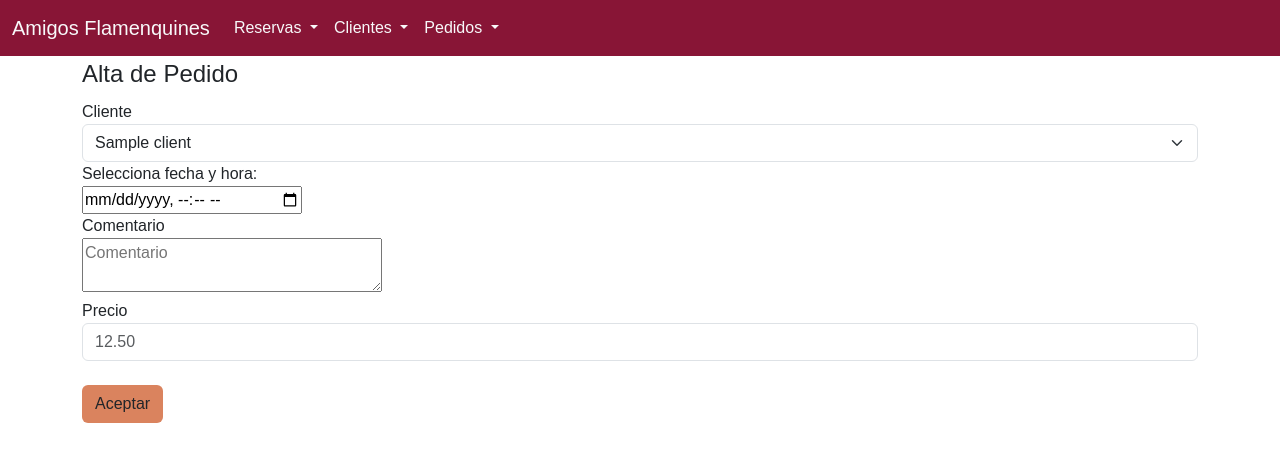
After one commit to xamarbel660/AmigosFlamenquinesPHP, a PHP site: page /alta_pedido.php in a window 1280 px wide. The commit adds this page. Shown: the top 462 px of the page. Run offline with PHP 8.4, Linux system fonts and the light colour scheme; tables that the repository leaves empty or names only in its code hold one stand-in row (values such as "Sample post"); data that the repository does not hold is empty.

Commit message:
cambio de cabezera y nuevo modulo añadido

```diff
--- /dev/null
+++ b/alta_pedido.php
@@ -0,0 +1,71 @@
+<?php
+require_once("config.php");
+
+$conexion = obtenerConexion();
+
+$sql = "SELECT id_client,name FROM client;";
+
+$resultado = mysqli_query($conexion, $sql);
+
+$options = "";
+while ($fila = mysqli_fetch_assoc($resultado)) {
+    // $tipos[] = $fila; // Insertar una fila al final
+    $options .= " <option value='" . $fila["id_client"] . "'>" . $fila["name"] . "</option>";
+}
+
+// Cabecera HTML que incluye navbar
+include_once("cabecera.html");
+?>
+
+<div class="container" id="formularios">
+    <div class="row">
+        <form class="form-horizontal" action="proceso_alta_cliente.php" name="frmAltaCliente" id="frmAltaCliente" method="post">
+            <fieldset>
+                <legend>Alta de Pedido</legend>
+                <!-- Lista Clientes -->
+                <div class="form-group">
+                    <label class="col-xs-4 control-label" for="lstCliente">Cliente</label>
+                    <div class="col-xs-4">
+                        <select name="lstCliente" id="lstCliente" class="form-select" aria-label="Default select example">
+                            <?php echo $options; ?>
+                        </select>
+                    </div>
+                </div>
+
+                <!-- Fecha Reserva -->
+                <div class="form-group">
+                    <label for="fechaReserva">Selecciona fecha y hora:</label><br>
+                    <input type="datetime-local" id="fechaReserva" name="fechaReserva">
+                </div>
+
+                <!-- Comentario Pedido -->
+                <div class="form-group">
+                    <label class="col-xs-4 control-label" for="textAreaComentario">Comentario</label>
+                    <div class="col-xs-4">
+                        <textarea name="textAreaComentario" id="textAreaComentario" placeholder="Comentario" cols="30"></textarea>
+                    </div>
+
+                </div>
+
+                <!-- Precio Pedido -->
+                <div class="form-group">
+                    <label class="col-xs-4 control-label" for="numPrecio">Precio</label>
+                    <div class="col-xs-4">
+                        <input id="numPrecio" name="numPrecio" placeholder="12.50" class="form-control input-md" type="number" step="0.5" min="0" max="500">
+                    </div>
+                </div>
+                <!-- Button -->
+                <div class="form-group">
+                    <label class="col-xs-4 control-label" for="btnAceptarAltaPedido"></label>
+                    <div class="col-xs-4">
+                        <input type="submit" id="btnAceptarAltaPedido" name="btnAceptarAltaPedido" class="btn bg-secondary" value="Aceptar" />
+                    </div>
+                </div>
+            </fieldset>
+        </form>
+
+    </div>
+</div>
+</body>
+
+</html>
--- a/cabecera.html
+++ b/cabecera.html
@@ -11,22 +11,81 @@
 		integrity="sha384-C6RzsynM9kWDrMNeT87bh95OGNyZPhcTNXj1NW7RuBCsyN/o0jlpcV8Qyq46cDfL"
 		crossorigin="anonymous"></script>
 	<style type="text/css">
-		body {
-			margin-left: 10px;
+		/* Colores de nuestra paleta */
+		:root {
+			--bs-primary: #881536;
+			--bs-secondary: #DA835E;
+			--bs-primary-rgb: 136, 21, 54;
 		}
 
-		#formularios {
-			margin-top: 60px;
+		.bg-primary {
+			background-color: var(--bs-primary) !important;
+		}
+
+		.bg-secondary {
+			background-color: var(--bs-secondary) !important;
+		}
+
+		/* Fuentes de letras */
+		body {
+			font-family: "Dosis", sans-serif;
+			font-optical-sizing: auto;
+			font-weight: 500;
+			font-style: normal;
+		}
+
+		footer {
+			font-family: "PT Serif", serif;
+			font-weight: 400;
+			font-style: normal;
+		}
+
+		h1,
+		h2,
+		h3,
+		h4,
+		h5,
+		h6 {
+			font-family: "PT Serif", serif;
+			font-weight: 700;
+			font-style: normal;
+		}
+
+		/* Fondo de la página */
+		.bg-cont-image {
+			background-image: url('../assets/img/img_decoracion_pagina/fondo_andaluz.jpg');
+			/* ajusta la ruta */
+			background-size: cover;
+			background-position: center;
+			background-repeat: no-repeat;
+			background-attachment: fixed;
+		}
+
+		/* Valores para el scrollspy de la pagina del menu */
+		/* Es para que el scrollspy se quede pegado en la parte superior */
+		.sticky-scrollspy {
+			top: 0px;
+			align-self: flex-start;
+		}
+
+		/* Estilo para el elemento activo del Scrollspy*/
+		.nav-link.active {
+			background-color: var(--bs-primary) !important;
+		}
+
+		/* Estilo para el efecto hover (Fondo: #881536 con opacidad) */
+		.nav-link:hover {
+			background-color: rgba(var(--bs-primary-rgb), 0.7) !important;
 		}
 	</style>
 	<title>Tienda informática</title>
 </head>
 
 <body>
-	<nav class="navbar navbar-expand-lg bg-body-tertiary">
+	<nav class="navbar navbar-expand-lg bg-body-tertiary bg-primary">
 		<div class="container-fluid">
-			<a class="navbar-brand" href="#">Tienda de informática</a>
-			<button class="navbar-toggler" type="button" data-bs-toggle="collapse"
+			<a class="navbar-brand text-light" href="index.php">Amigos Flamenquines</a>
+			<button class="navbar-toggler bg-light" type="button" data-bs-toggle="collapse"
 				data-bs-target="#navbarSupportedContent" aria-controls="navbarSupportedContent" aria-expanded="false"
 				aria-label="Toggle navigation">
 				<span class="navbar-toggler-icon"></span>
@@ -34,9 +93,9 @@
 			<div class="collapse navbar-collapse" id="navbarSupportedContent">
 				<ul class="navbar-nav me-auto mb-2 mb-lg-0">
 					<li class="nav-item dropdown">
-						<a class="nav-link dropdown-toggle" href="#" role="button" data-bs-toggle="dropdown"
+						<a class="nav-link dropdown-toggle text-light" href="#" role="button" data-bs-toggle="dropdown"
 							aria-expanded="false">
-							Componentes
+							Reservas
 						</a>
 						<ul class="dropdown-menu">
 							<li><a class="dropdown-item" href="alta_componente.php">Alta de componentes</a></li>
@@ -48,13 +107,14 @@
 							<li><a class="dropdown-item" href="listado_componentes.php">Listado de componentes</a></li>
 							<li><a class="dropdown-item" href="listado_componentes_tipo.php">Listado de componentes por
 									tipo</a></li>
-							<li><a class="dropdown-item" href="listado_componentes_precio.php">Listado de componentes por precio</a></li>
+							<li><a class="dropdown-item" href="listado_componentes_precio.php">Listado de componentes
+									por precio</a></li>
 						</ul>
 					</li>
 					<li class="nav-item dropdown">
-						<a class="nav-link dropdown-toggle" href="#" role="button" data-bs-toggle="dropdown"
+						<a class="nav-link dropdown-toggle text-light" href="#" role="button" data-bs-toggle="dropdown"
 							aria-expanded="false">
-							Tipos de componentes
+							Clientes
 						</a>
 						<ul class="dropdown-menu">
 							<li><a class="dropdown-item" href="#">Alta de tipos de componentes</a></li>
@@ -62,7 +122,25 @@
 								<hr class="dropdown-divider">
 							</li>
 							<li><a class="dropdown-item" href="#">Listado de tipos de componentes</a></li>
-							<li><a class="dropdown-item" href="listado_tipo_componente.php">Buscar tipo de componente</a></li>
+							<li><a class="dropdown-item" href="listado_tipo_componente.php">Buscar tipo de
+									componente</a></li>
+						</ul>
+					</li>
+					<li class="nav-item dropdown">
+						<a class="nav-link dropdown-toggle text-light" href="#" role="button" data-bs-toggle="dropdown"
+							aria-expanded="false">
+							Pedidos
+						</a>
+						<ul class="dropdown-menu">
+							<li><a class="dropdown-item" href="alta_pedido.php">Alta de pedido</a></li>
+							<li><a class="dropdown-item" href="buscar_pedido.php">Buscar un pedido</a></li>
+							<li><a class="dropdown-item" href="listado_componentes.php">Modificar un pedido</a></li>
+							<li><a class="dropdown-item" href="listado_componentes_tipo.php">Borrar un pedido</a></li>
+							<li>
+								<hr class="dropdown-divider">
+							</li>
+							<li><a class="dropdown-item" href="listado_componentes_precio.php">Listado de pedidos</a></li>
+							<li><a class="dropdown-item" href="listado_componentes_precio.php">Listado de pedidos por</a></li>
 						</ul>
 					</li>
 				</ul>
--- a/carlos/alta_componente.php
+++ b/carlos/alta_componente.php
@@ -1,16 +1,16 @@
 <?php
-require_once("config.php");
+require_once("funcionesBD.php");
 
 $conexion = obtenerConexion();
 
-$sql = "SELECT id_client,name FROM client;";
+$sql = "SELECT idtipo,tipo FROM tipo;";
 
 $resultado = mysqli_query($conexion, $sql);
 
 $options = "";
 while ($fila = mysqli_fetch_assoc($resultado)) {
     // $tipos[] = $fila; // Insertar una fila al final
-    $options .= " <option value='" . $fila["id_client"] . "'>" . $fila["name"] . "</option>";
+    $options .= " <option value='" . $fila["idtipo"] . "'>" . $fila["tipo"] . "</option>";
 }
 
 // Cabecera HTML que incluye navbar
```
Also changed, not shown: proceso_alta_cliente.php (added, +42 -0 lines).
